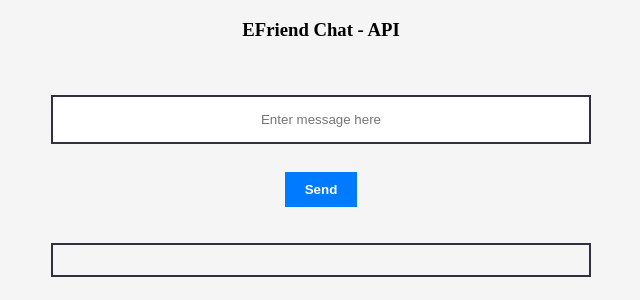
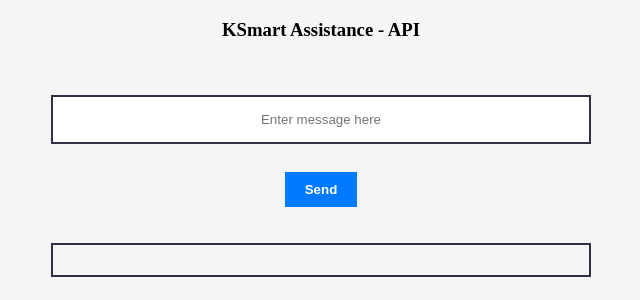
Before and after one commit to Polar1920/ksmart-assistance, a Flask app: page / in a window 1280 px wide. Shown: the top 300 px of the page, without its empty margins (319-959 px from the left). Run offline with Flask 3, Linux system fonts and the light colour scheme.

Commit message:
Update index.html

```diff
--- a/templates/index.html
+++ b/templates/index.html
@@ -39,7 +39,7 @@
 </head>
 
 <body>
-    <h3><strong>EFriend Chat - API</strong></h3>
+    <h3><strong>KSmart Assistance - API</strong></h3>
     <br><br>
     <form action="/predict" method="post">
         <input type="text" id="message" name="message" placeholder="Enter message here">
```
